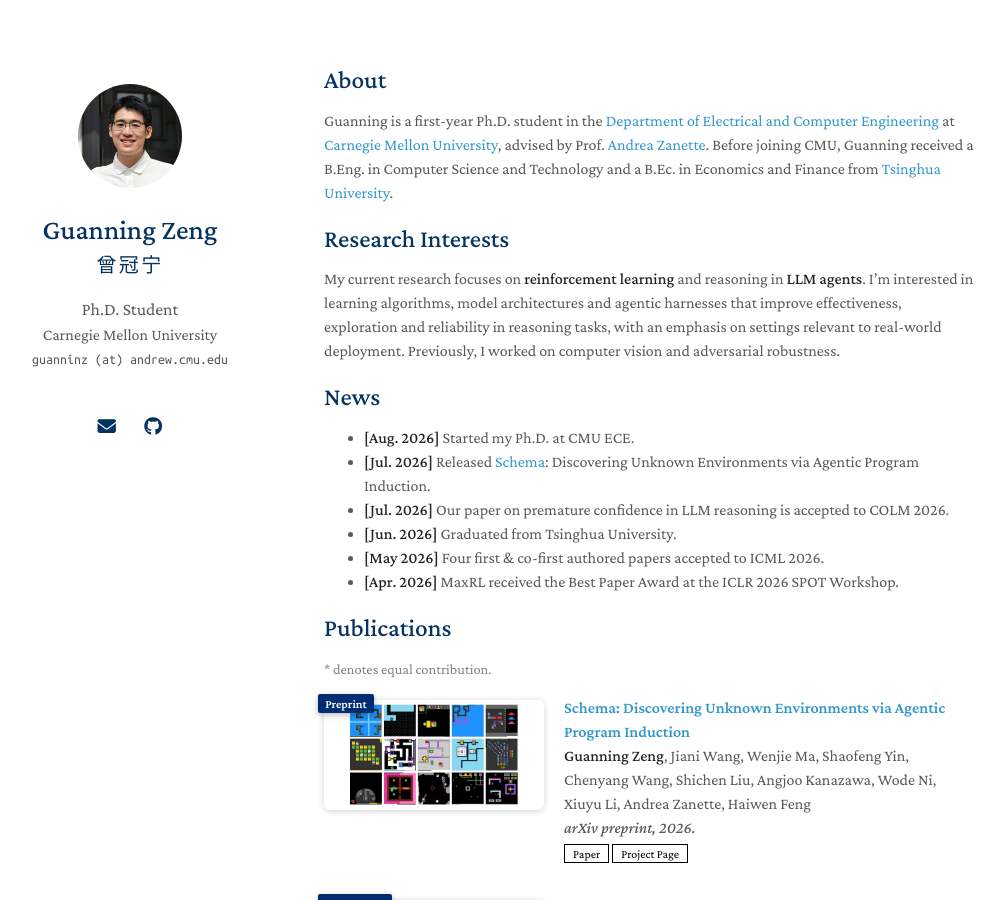
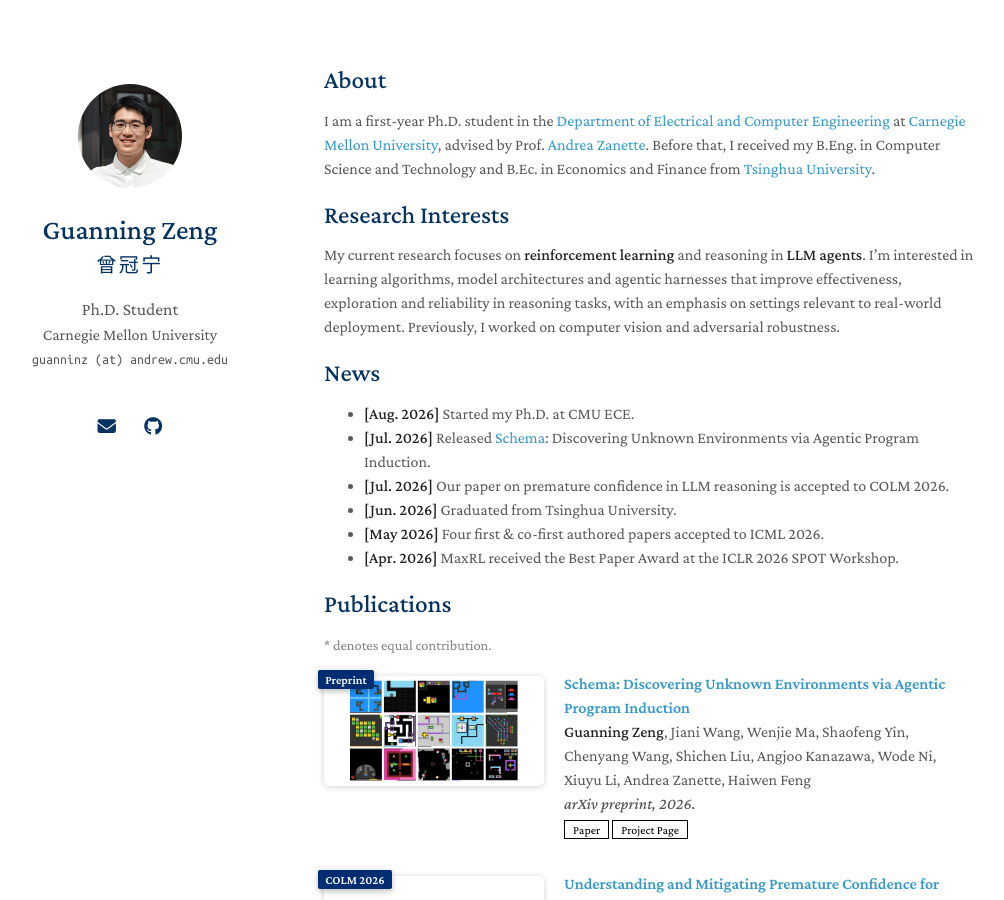
Before and after one commit to guanning03/guanning03.github.io, a Jekyll site: the page built from index.md, in a window 1280 px wide and 900 px high. Shown: the whole window, without its empty margins (146-1150 px from the left). Built offline with Jekyll 4.4.1, drawn with Linux system fonts in a browser that asks for light colours; a style sheet for code colours, icons or effects is not loaded; our own code applies the rules of GitHub Pages for plain Markdown files.

Commit message:
Write About intro in first person
Co-Authored-By: Claude Opus 5.5 <noreply@anthropic.com>

```diff
--- a/index.md
+++ b/index.md
@@ -4,7 +4,7 @@ layout: homepage
 
 ## About
 
-Guanning is a first-year Ph.D. student in the [Department of Electrical and Computer Engineering](https://www.ece.cmu.edu/) at [Carnegie Mellon University](https://www.cmu.edu/), advised by Prof. [Andrea Zanette](https://azanette.com/). Before joining CMU, Guanning received a B.Eng. in Computer Science and Technology and a B.Ec. in Economics and Finance from [Tsinghua University](https://www.tsinghua.edu.cn/en/).
+I am a first-year Ph.D. student in the [Department of Electrical and Computer Engineering](https://www.ece.cmu.edu/) at [Carnegie Mellon University](https://www.cmu.edu/), advised by Prof. [Andrea Zanette](https://azanette.com/). Before that, I received my B.Eng. in Computer Science and Technology and B.Ec. in Economics and Finance from [Tsinghua University](https://www.tsinghua.edu.cn/en/).
 
 ## Research Interests
 
```
